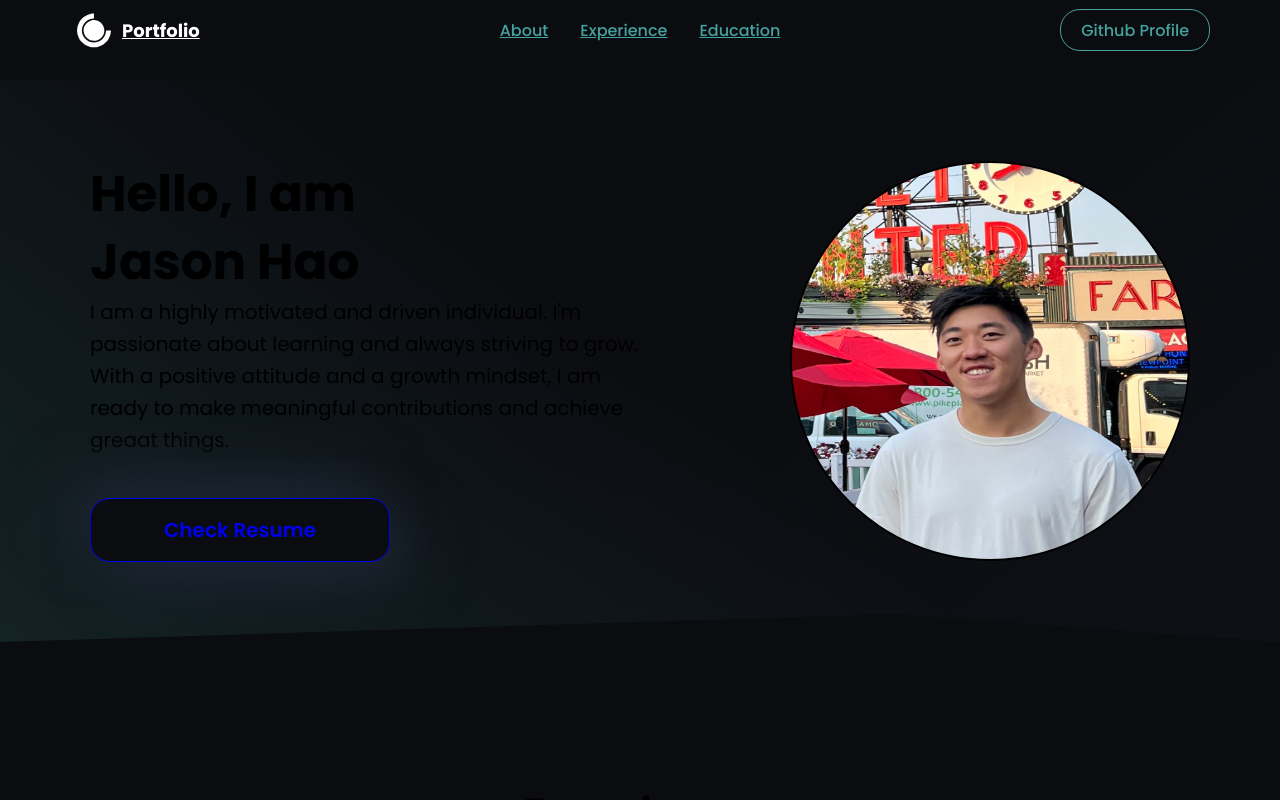
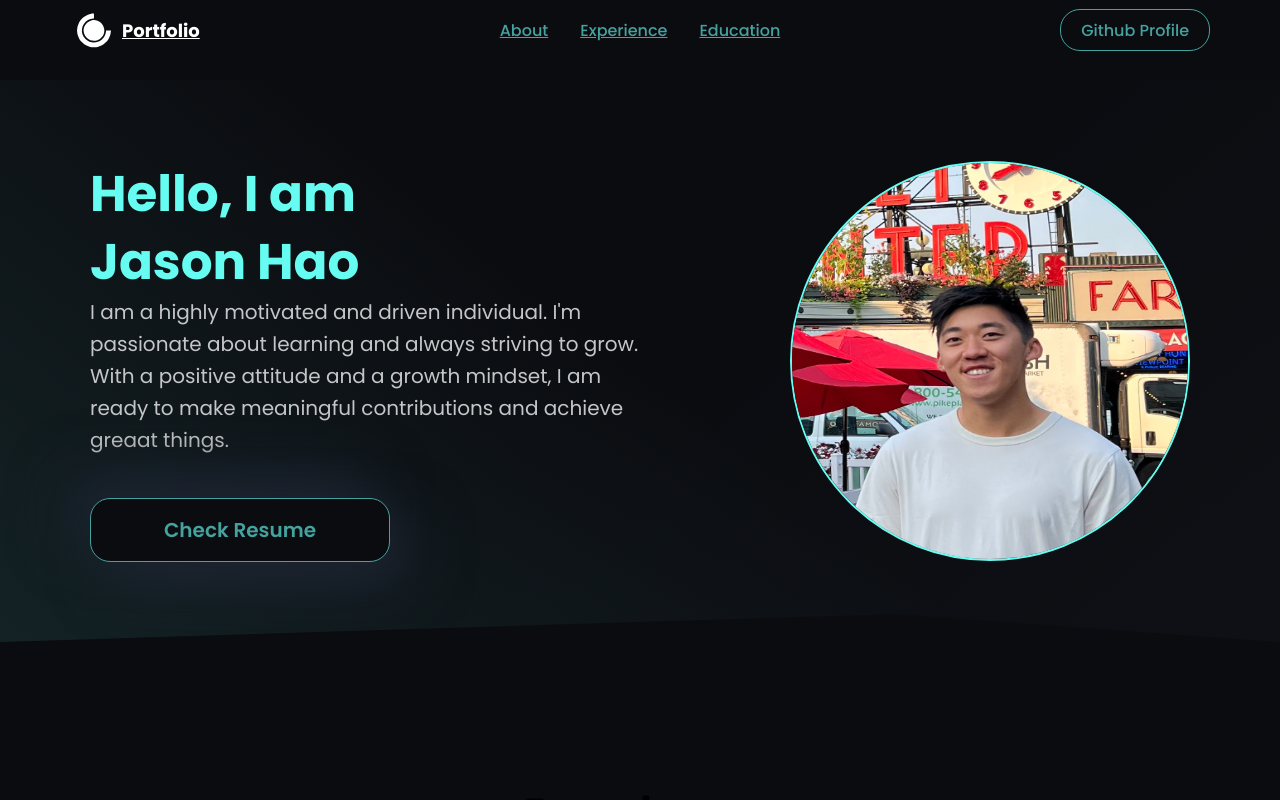
Before and after one commit to jyhaoo/jyhaoo.github.io, a React (Create React App) app: page / in a window 1280 px wide. Shown: the top 800 px of the page. Built offline with nearby package versions, Linux system fonts and the light colour scheme.

Commit message:
Update theme

```diff
--- a/src/components/HeroSection/HeroSectionStyledComponent.js
+++ b/src/components/HeroSection/HeroSectionStyledComponent.js
@@ -89,7 +89,7 @@ export const Img = styled.img`
   max-width: 400px;
   max-height: 400px;
   border-radius: 50%;
-  border: 2px solid ${({ theme }) => theme.text_primary};
+  border: 2px solid ${({ theme }) => theme.primary};
 
   @media (max-width: 768px) {
     max-width: 400px;
@@ -105,7 +105,7 @@ export const Img = styled.img`
 export const Title = styled.div`
   font-weight: 700;
   font-size: 50px;
-  color: ${({ theme }) => theme.text_primary};
+  color: ${({ theme }) => theme.primary};
   line-height: 68px;
   @media (max-width: 960px) {
     text-align: center;
@@ -122,7 +122,7 @@ export const SubTitle = styled.div`
   font-size: 20px;
   line-height: 32px;
   margin-bottom: 42px;
-  color: ${({ theme }) => theme.text_secondary};
+  color: ${({ theme }) => theme.text};
 
   @media (max-width: 960px) {
     text-align: center;
@@ -143,9 +143,9 @@ export const ResumeButton = styled.a`
   max-width: 300px;
   text-align: center;
   padding: 16px 0;
-  border: 1.8px solid ${({ theme }) => theme.text_tertiary};
+  border: 1.8px solid ${({ theme }) => theme.secondary};
   background: ${({ theme }) => theme.bg};
-  color: ${({ theme }) => theme.text_tertiary};
+  color: ${({ theme }) => theme.secondary};
   border-radius: 20px;
   cursor: pointer;
   font-size: 20px;
```
